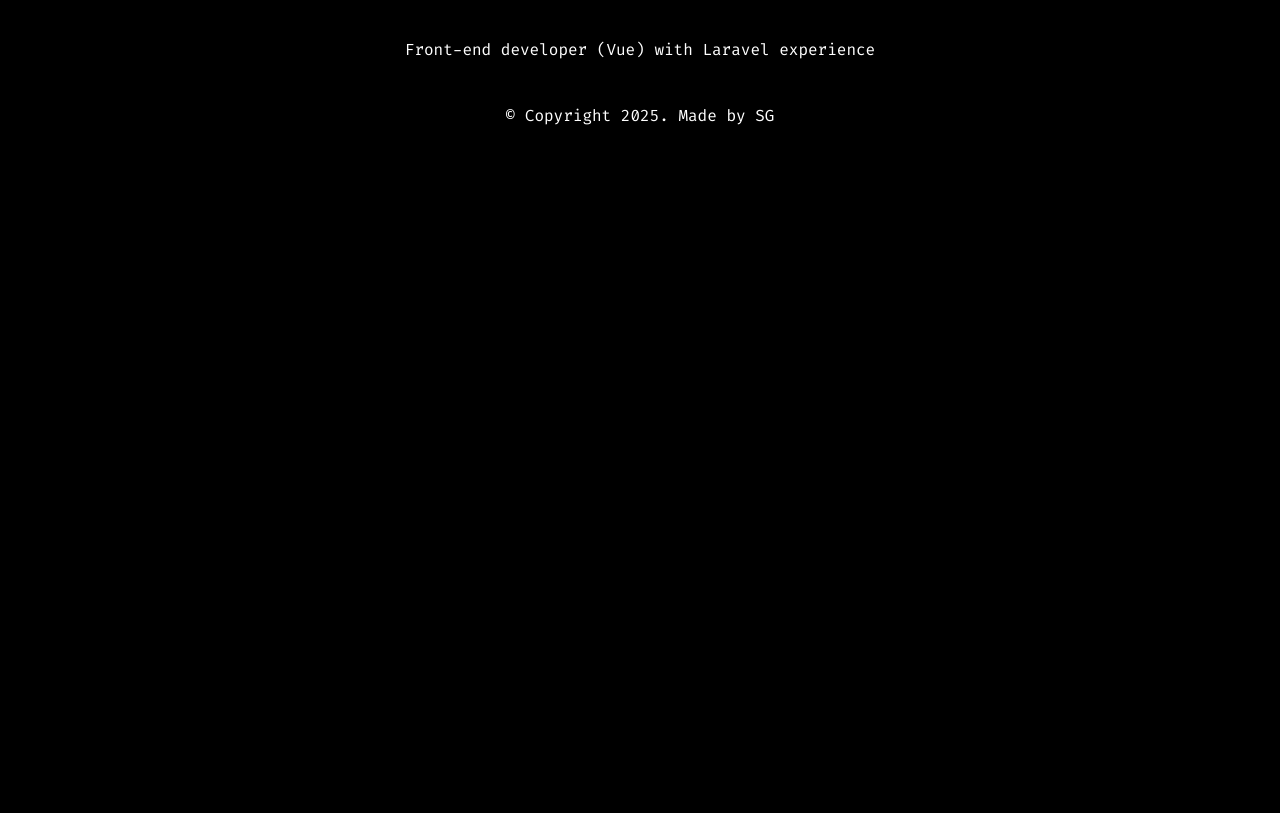
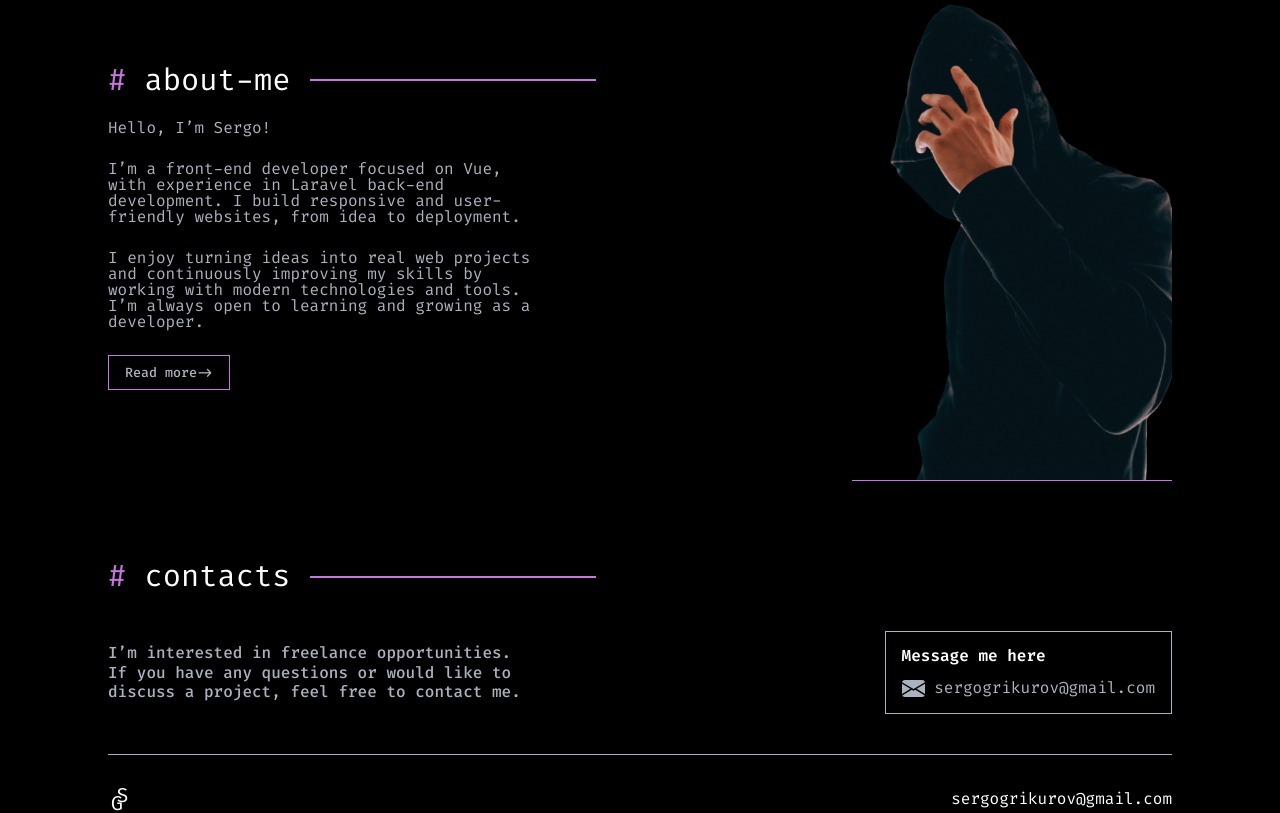
Before and after one commit to sergogrikurov/portfolio, a Vue app: page /en in a window 1280 px wide. Shown: the part 1300-2113 px from the top of the page. Before the commit the page ends 1454 px from the top, so only its background shows below. Built offline with nearby package versions, Linux system fonts and the light colour scheme.

Commit message:
home page completed

```diff
--- a/src/i18n/index.js
+++ b/src/i18n/index.js
@@ -27,6 +27,15 @@ const messages = {
       tools: "Tools",
       others: "Others",
       frameworks: "Frameworks",
+      readMore: "Read more",
+      aboutP1: "Hello, I’m Sergo!",
+      aboutP2:
+        "I’m a front-end developer focused on Vue, with experience in Laravel back-end development. I build responsive and user-friendly websites, from idea to deployment.",
+      aboutP3:
+        "I enjoy turning ideas into real web projects and continuously improving my skills by working with modern technologies and tools. I’m always open to learning and growing as a developer.",
+      contactText:
+        "I’m interested in freelance opportunities. If you have any questions or would like to discuss a project, feel free to contact me.",
+      messageMe: "Message me here",
     },
     footer: {
       desc: "Front-end developer (Vue) with Laravel experience",
@@ -59,6 +68,15 @@ const messages = {
       tools: "Инструменты",
       others: "Прочее",
       frameworks: "Фреймворки",
+      readMore: "Посмотреть всё",
+      aboutP1: "Привет, я Серго!",
+      aboutP2:
+        "Я фронтенд-разработчик, специализирующийся на Vue, с опытом разработки бэкенда на Laravel. Я создаю адаптивные и удобные для пользователя сайты — от идеи до деплоя.",
+      aboutP3:
+        "Мне нравится превращать идеи в реальные веб-проекты и постоянно развивать свои навыки, работая с современными технологиями и инструментами. Я всегда открыт к обучению и профессиональному росту.",
+      contactText:
+        "Я открыт к фриланс-предложениям. Если у вас есть вопросы или вы хотите обсудить проект — не стесняйтесь связаться со мной.",
+      messageMe: "Напишите мне сюда",
     },
     footer: {
       desc: "Front-end разработчик (Vue) с опытом работы с Laravel",
--- a/src/views/Home.vue
+++ b/src/views/Home.vue
@@ -3,9 +3,11 @@ import { useI18n } from "vue-i18n";
 import { useRouter, useRoute, RouterLink } from "vue-router";
 
 import Image from "@/assets/images/home/image.png";
+import Image2 from "@/assets/images/home/image2.png";
 import MathGame from "@/assets/images/home/math-game-project.png";
 import GameBox from "@/assets/images/home/game-box-project.png";
 import Cafe from "@/assets/images/home/cafe-project.png";
+import Email from "@/assets/images/home/email.svg";
 
 // router
 const router = useRouter();
@@ -47,7 +49,7 @@ const { locale, t } = useI18n();
         <div class="home-projects__top_wrapper">
           <h3>
             <span class="purple">#</span>
-            {{ t("home.projects") }}
+            {{ t("nav.projects") }}
           </h3>
           <p></p>
         </div>
@@ -147,6 +149,7 @@ const { locale, t } = useI18n();
           <div class="home-skills-cards__card_content">
             <span>VSCode</span>
             <span>Figma</span>
+            <span>Firebase Hosting</span>
           </div>
         </div>
 
@@ -165,6 +168,49 @@ const { locale, t } = useI18n();
             <span>Laravel</span>
             <span>Vue</span>
           </div>
+        </div>
+      </div>
+    </section>
+    <section class="home__about home-about">
+      <div class="home-about__content">
+        <div class="home-about__content_wrapper">
+          <h5>
+            <span class="purple">#</span>
+            {{ t("nav.about") }}
+          </h5>
+          <p></p>
+        </div>
+        <p>{{ t("home.aboutP1") }}</p>
+        <p>{{ t("home.aboutP2") }}</p>
+        <p>{{ t("home.aboutP3") }}</p>
+        <RouterLink :to="{ name: 'about', params: { lang: locale } }">
+          <button>{{ t("home.readMore") }}-></button>
+        </RouterLink>
+      </div>
+      <div class="home-about__image">
+        <img :src="Image2" alt="Image Two" />
+      </div>
+    </section>
+    <section class="home__contacts home-contacts">
+      <div class="home-contacts__top">
+        <h5>
+          <span class="purple">#</span>
+          {{ t("nav.contacts") }}
+        </h5>
+        <p></p>
+      </div>
+      <div class="home-contacts__wrapper">
+        <div class="home-contacts__left">
+          <p>
+            {{ t("home.contactText") }}
+          </p>
+        </div>
+        <div class="home-contacts__right">
+          <h6>{{ t("home.messageMe") }}</h6>
+          <a href="mailto:sergogrikurov@gmail.com">
+            <img :src="Email" alt="Email Icon" />
+            sergogrikurov@gmail.com
+          </a>
         </div>
       </div>
     </section>
@@ -394,7 +440,6 @@ const { locale, t } = useI18n();
     }
   }
 }
-
 .home-skills-cards {
   display: flex;
   align-items: center;
@@ -420,6 +465,143 @@ const { locale, t } = useI18n();
     }
   }
 }
+.home-about {
+  @include adaptive-value(padding-top, 50, 25);
+  @include adaptive-value(padding-bottom, 50, 25);
+  display: flex;
+  align-items: center;
+  justify-content: space-between;
+  @media (max-width: $mobile) {
+    flex-direction: column;
+  }
+  &__content {
+    @include adaptive-value(width, 515, 290);
+    & > *:not(:last-child) {
+      margin-bottom: rem(25);
+    }
+    &_wrapper {
+      display: flex;
+      align-items: center;
+      justify-content: space-between;
+      @include adaptive-value(width, 700, 170);
+      & h5 {
+        @include adaptive-value(font-size, 32, 28);
+        margin-right: rem(20);
+        @media (max-width: $mobile) {
+          margin-right: 0;
+        }
+      }
+      & p {
+        flex: 1 1 auto;
+        border: 1px solid $purple;
+        max-width: rem(500);
+        @media (max-width: $mobile) {
+          display: none;
+        }
+      }
+    }
+    & p {
+      color: $gray;
+    }
+    & button {
+      width: fit-content;
+      border: 1px solid $purple;
+      background-color: transparent;
+      font-weight: 500;
+      color: $gray;
+      padding: rem(8) rem(16);
+      display: inline-flex;
+      align-items: center;
+      justify-content: center;
+      transition: all 0.3s ease;
+
+      &:hover {
+        background-color: $purple;
+        color: $main-color;
+        transform: translateY(-2px);
+        box-shadow: 0 4px 8px rgba(0, 0, 0, 0.2);
+      }
+
+      &:active {
+        transform: translateY(0);
+        box-shadow: 0 2px 4px rgba(0, 0, 0, 0.2);
+      }
+    }
+  }
+
+  &__image {
+    border-bottom: rem(1) solid $purple;
+    @include adaptive-value(width, 340, 290);
+    overflow: hidden;
+    & img {
+      @media (max-width: $mobile) {
+        object-fit: cover;
+        object-position: center left;
+      }
+    }
+  }
+}
+.home-contacts {
+  @include adaptive-value(padding-top, 50, 25);
+  @include adaptive-value(padding-bottom, 50, 25);
+
+  &__top {
+    display: flex;
+    align-items: center;
+    justify-content: space-between;
+    @include adaptive-value(width, 700, 170);
+    & h5 {
+      @include adaptive-value(font-size, 32, 28);
+      margin-right: rem(20);
+      @media (max-width: $mobile) {
+        margin-right: 0;
+      }
+    }
+    & p {
+      flex: 1 1 auto;
+      border: 1px solid $purple;
+      max-width: rem(500);
+      @media (max-width: $mobile) {
+        display: none;
+      }
+    }
+  }
+
+  &__wrapper {
+    @include adaptive-value(margin-top, 45, 30);
+    display: flex;
+    align-items: center;
+    justify-content: space-between;
+    @media (max-width: $mobile) {
+      flex-direction: column;
+      gap: rem(30);
+    }
+  }
+
+  &__left {
+    @include adaptive-value(width, 505, 290);
+    font-weight: 500;
+    color: $gray;
+    line-height: 1.2;
+    @media (max-width: $mobile) {
+      max-width: rem(287);
+    }
+  }
+
+  &__right {
+    border: 1px solid $gray;
+    padding: rem(16);
+    & > *:not(:last-child) {
+      margin-bottom: rem(16);
+    }
+    & h6 {
+      font-weight: 600;
+    }
+    & a {
+      color: $gray;
+    }
+  }
+}
 
 .purple {
   color: $purple;
```
Also changed, not shown: src/assets/images/home/Image2.png (added), src/assets/images/home/email.svg (added).
